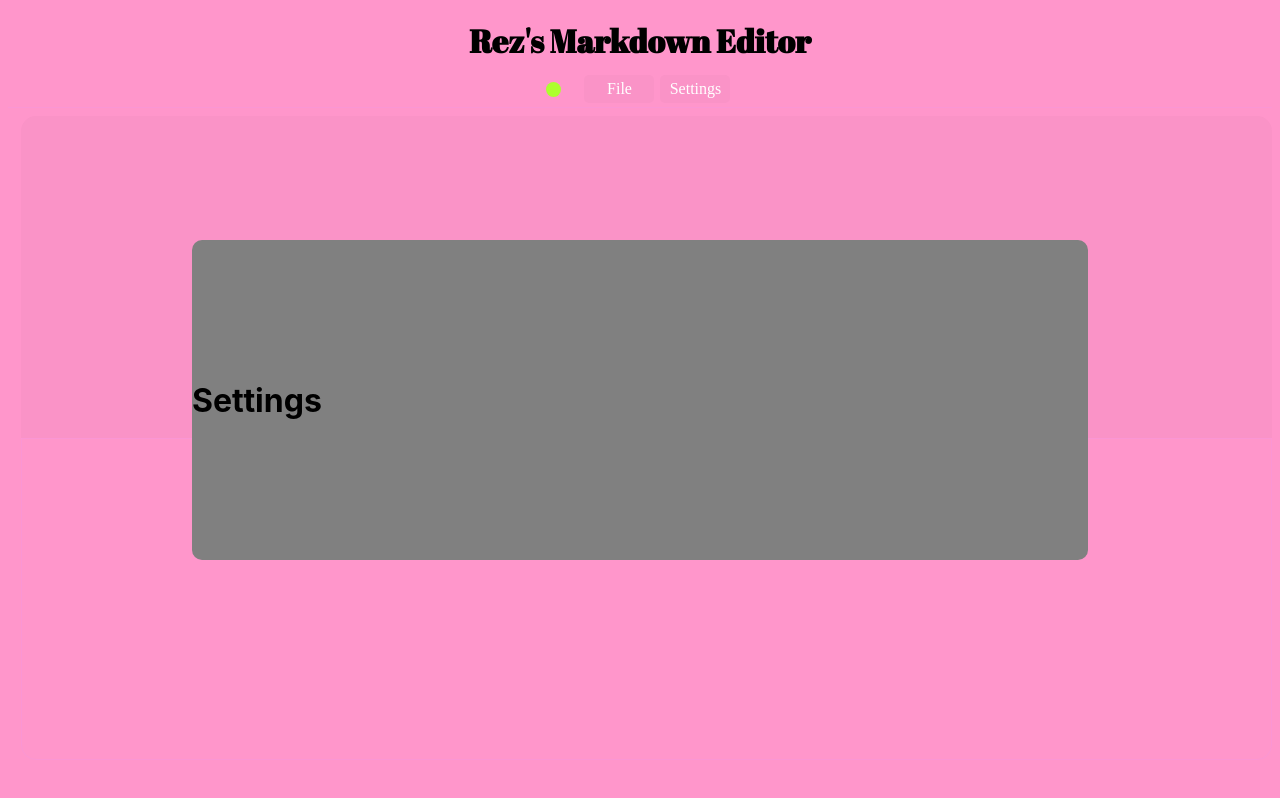
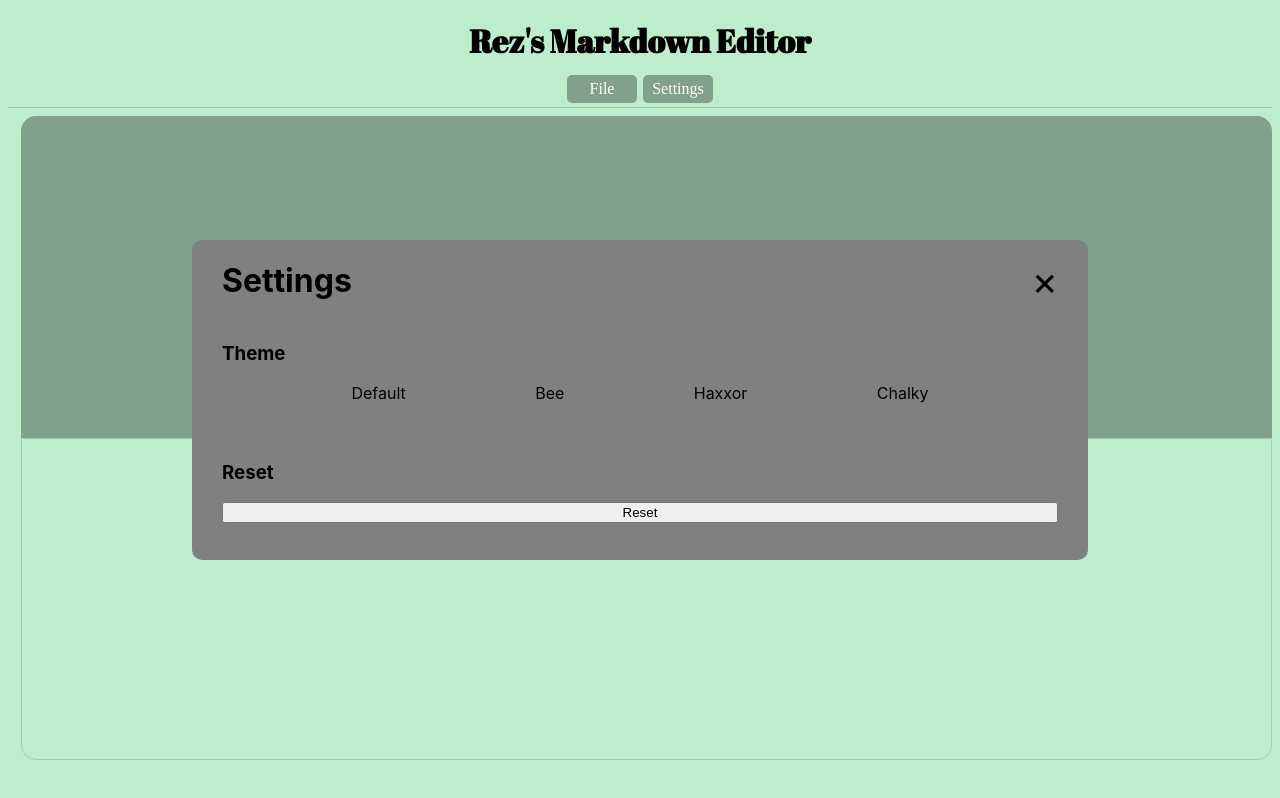
Before and after one commit to vRezn0v/Markdown-Parser, a website: page index.html in a window 1280 px wide. Both pictures are taken after a click on the element "Settings". Drawn offline with Linux system fonts and the light colour scheme; a web font is replaced by a local one.

Commit message:
Persistent Themes

```diff
--- a/css/menus.css
+++ b/css/menus.css
@@ -38,7 +38,7 @@
 
 
 }
-#threedotheader span {
+.collapsemodal span {
     font-size: 40px;
     display: flex;
     flex-flow: column;
@@ -73,13 +73,13 @@
 .collapse.show {
     max-height: 40vh;
     opacity: 1.0;
-    transition: max-height .5s ease-in-out;
+    transition: max-height .5s ease-in-out!important;
 }
 
 .collapsemodal.show {
     opacity: 1.0;
     max-height: 40vh;
-    transition: opacity .5s ease-in-out;
+    transition: opacity .5s ease-in-out!important;
     display: flex;
     flex-flow: column nowrap;
     justify-content: space-around;
@@ -97,6 +97,32 @@
     transform: translate(-50%, -50%);
     z-index: 30;
     border-radius: 10px;
+    padding: 0px 30px;
+}
+
+#settingsmodal #settingsheader {
+    display: flex;
+    flex-flow: row nowrap;
+    justify-content: space-between;
+}
+
+#settingsmodal .settingsitem {
+    height: 100%;
+    border-top: solid 1px gray;
+    user-select: none;
+    display: flex;
+    flex-flow: column nowrap;
+}
+
+.theme-selector {
+    display: flex;
+    width: 100%;
+    flex-flow: row nowrap;
+    justify-content: space-evenly;
+}
+
+.theme-selector-item {
+    cursor: pointer;
 }
 
 .file-menu {
--- a/index.html
+++ b/index.html
@@ -10,12 +10,11 @@
         <link rel="stylesheet" href="css/main.css">
         <link rel="stylesheet" href="css/menus.css">
     </head>
-    <body class="chalky">
+    <body id="themeable">
         <div class="header">
             <div class="center">
                 <h1 class="brand">Rez's Markdown Editor</h1>
                 <div class="options">
-                    <div id="status" class="synced">Status</div>
                     <div id="file" data-target="file-menu" onclick="collapse(this)">File</div>
                     <div class="file-menu collapse" id="file-menu">
                         <div class="open file-menu-item">Open</div>
@@ -39,7 +38,7 @@
                             <div data-target="saveas" onclick="collapse(this)">Save As</div>
                             <div class="collapse" id="saveas">
                                 <div id="html" onclick="saveFileAs('html')">HTML</div>
-                                <div id="md" onclick="saveFileAs('html')">Markdown</div>
+                                <div id="md" onclick="saveFileAs('md')">Markdown</div>
                             </div>
                         </div>
                     </div>
@@ -57,7 +56,20 @@
             Viewport Size Not Supported
         </div>
         <div class="settings collapsemodal" id="settingsmodal">
-            <h1 onmousedown="collapse(this)" data-target="settingsmodal">Settings</h1>
+            <div id="settingsheader"><h1>Settings</h1><span onmousedown="collapse(this)" data-target="settingsmodal">&times</span></div>
+            <div class="settingsitem">
+                <h3>Theme</h3>
+                <div class="theme-selector" style="width: 100%;">
+                    <div class="theme-selector-item" onclick="changeTheme('default')">Default</div>
+                    <div class="theme-selector-item" onclick="changeTheme('bee')">Bee</div>
+                    <div class="theme-selector-item" onclick="changeTheme('haxxor')">Haxxor</div>
+                    <div class="theme-selector-item" onclick="changeTheme('chalky')">Chalky</div>
+                </div>
+            </div>
+            <div class="settingsitem">
+                <h3>Reset</h3>
+                <button onclick="clearEditor()">Reset</button>
+            </div>
         </div>
     </div>
     </body>
--- a/scripts/editor.js
+++ b/scripts/editor.js
@@ -1,12 +1,14 @@
 // FILE CONTENTS
-//TODO: Open and Save File
-var storedmd;
-var theme;
+var storedmd = (localStorage.getItem('activemd')!==null) ? localStorage.getItem('activemd') : '';
+var theme = (localStorage.getItem('editortheme')!==null) ? localStorage.getItem('editortheme') : 'default';
+var target;
+const changeTheme = (targettheme) => {
+    // themes (to be added): default, black&yellow, haxxor, matte, pastel, chalky, caffiene
+    theme = targettheme;
 
-const updateTheme = (themename) => {
-    // themes (to be added): default, black&yellow, haxxor, matte, pastel, chalky, caffiene
-    // Remove All Theme Classes
-    // Save Theme Classes
+    target.classList.remove(...target.classList);
+    target.classList.add(theme);
+    saveProgress();
 }
 
 const openFile = () => {
@@ -28,23 +30,24 @@ const changeViewMode = () => {
 
 const clearEditor = () => {
     mdin.innerText = '';
+    htop.innerHTML = '';
     saveProgress();
     console.log("CLEARED");
+    window.location.reload();
 }
 
 const saveProgress = () => {
     // Saves MD to Local Storage
     window.localStorage.clear();
     window.localStorage.setItem('activemd',  mdin.innerText);
+    window.localStorage.setItem('editortheme',  theme);
 }
 
 const loadProgress = () => {
     // Loads MD from Local Storage
-    storedmd = (localStorage.getItem('activemd')!==null) ? localStorage.getItem('activemd') : '';
-    themename = (localStorage.getItem('editortheme')!==null) ? localStorage.getItem('editortheme') : 'default';
-    updateTheme(themename);
     mdin.innerText=storedmd;
-    console.log("LOAD");
+    console.log(theme);
+    console.log(target);
 }
 
 const saveFileAs = (extension) => {
@@ -56,7 +59,9 @@ const saveFileAs = (extension) => {
 window.onload = function () {
     mdin = document.getElementById('mdin');
     htop = document.getElementById('htop');
+    target = document.getElementById('themeable');
     loadProgress();
+    changeTheme(theme);
     parser = function(){
         htop.innerHTML=parse(mdin.innerText);
     }
```
